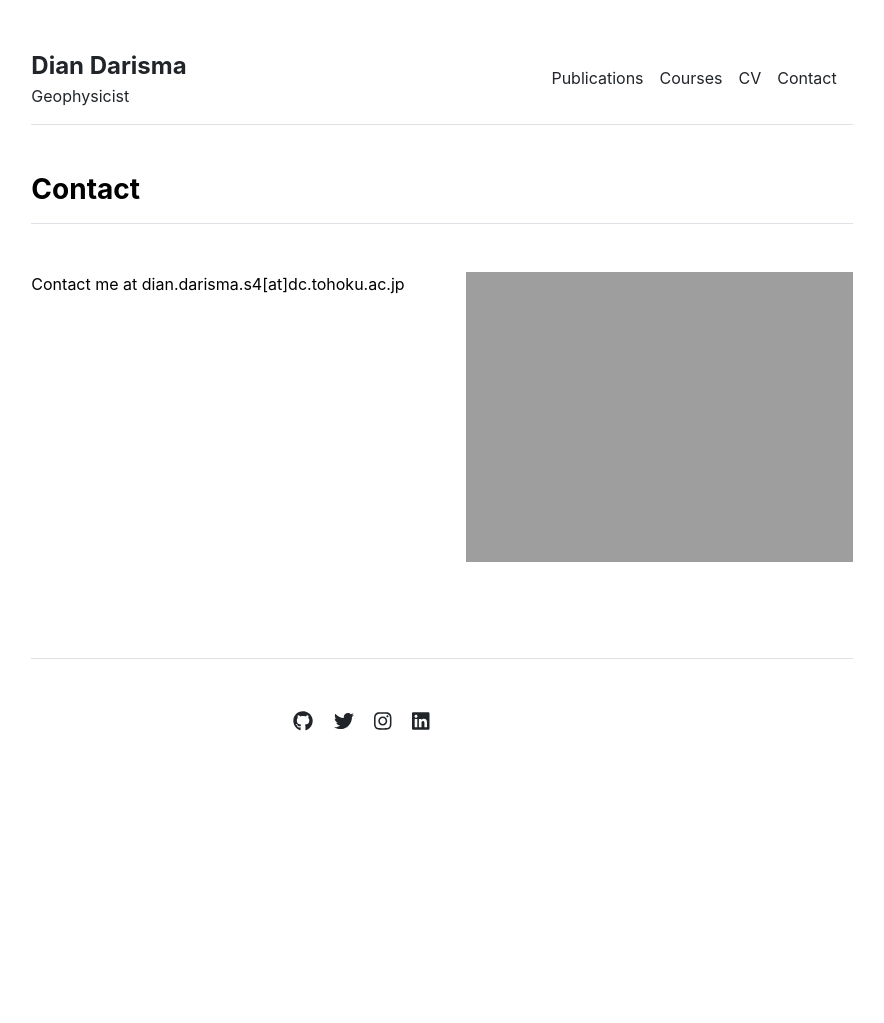
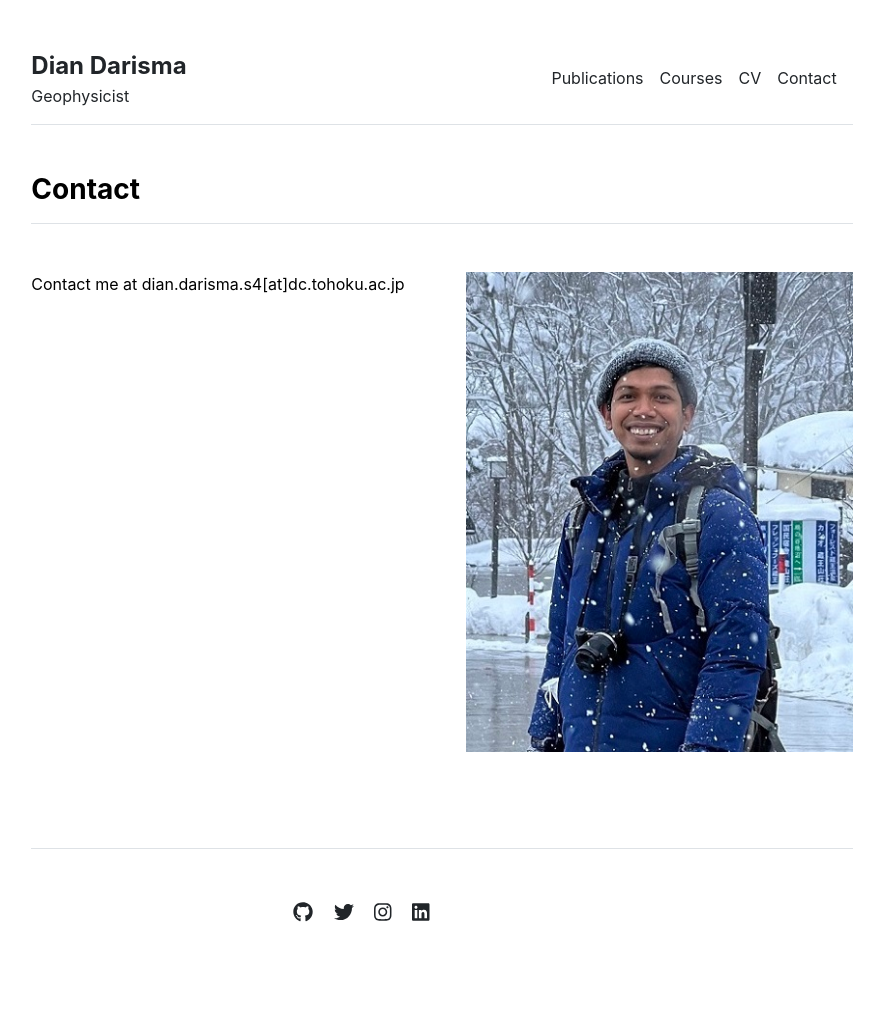
Before and after one commit to diandarisma/diandarisma.github.io, a Jekyll site: the page built from contact.md, in a window 1280 px wide. Shown: the whole page, without its empty margins (198-1082 px from the left). Built offline with Jekyll 4.4.1, drawn with Linux system fonts in a browser that asks for light colours; before the commit the page ends 900 px from its top, so only the background shows below that.

Commit message:
Update settings.yml

```diff
--- a/_data/settings.yml
+++ b/_data/settings.yml
@@ -16,4 +16,4 @@ social:
 - {icon: 'linkedin', link: 'https://linkedin.com/in/dian-darisma-58a96b71'}
 
 contacts:
-- {image: 'assets/img/contact2.jpg'}
+- {image: 'assets/img/contact.jpg'}
```
